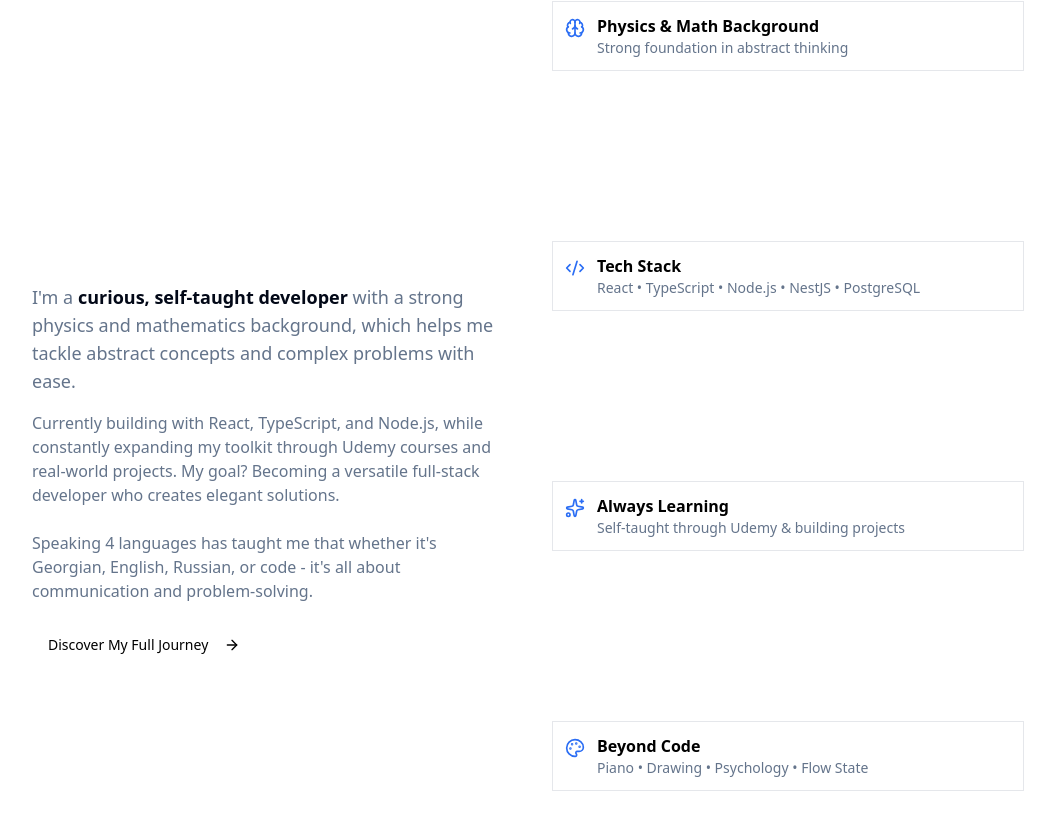
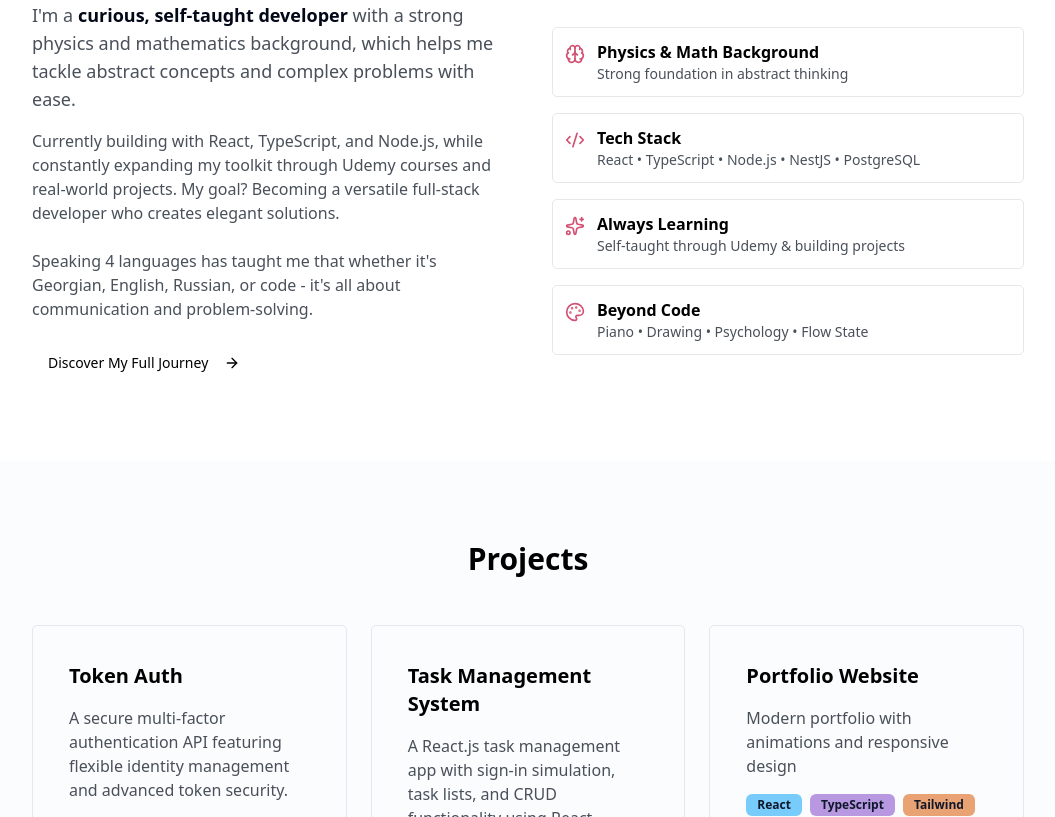
Before and after one commit to ananiko0/ananikodev-frontend, a React (Vite) app: page / in a window 1280 px wide. Shown: the part 883-1700 px from the top of the page, without its empty margins (112-1167 px from the left). Built offline with nearby package versions, Linux system fonts and the light colour scheme.

Commit message:
add color variables

```diff
--- a/src/components/sections/Contact.tsx
+++ b/src/components/sections/Contact.tsx
@@ -32,7 +32,7 @@ const Contact = () => {
                 }
                 className="group"
               >
-                <Card className="p-6 hover:shadow-lg transition-all  hover:-translate-y-1 duration-500 ease-in-out">
+                <Card className="p-6 hover:shadow-lg transition-all  hover:-translate-y-1 duration-500 ease-in-out rounded-[4px]">
                   <div className="flex items-center gap-4">
                     <div className="p-3 bg-primary/10 text-primary group-hover:bg-primary group-hover:text-primary-foreground transition-colors duration-500 ease-in-out">
                       <Icon className="h-5 w-5" />
--- a/src/components/sections/WorkExperience.tsx
+++ b/src/components/sections/WorkExperience.tsx
@@ -1,5 +1,7 @@
+import techClassNames from "@/data/techList";
 import { Badge } from "../ui/badge";
 import GridItem from "../ui/grid-item";
+import { cn } from "@/lib/utils";
 
 function WorkExperience() {
   return (
@@ -54,7 +56,14 @@ function WorkExperience() {
                 "Backend API",
                 "Horizon UI",
               ].map((tech) => (
-                <Badge key={tech} variant="secondary">
+                <Badge
+                  key={tech}
+                  variant="secondary"
+                  className={cn(
+                    "text-xs transition-opacity duration-500 ease-in-out",
+                    techClassNames[tech] || "bg-muted"
+                  )}
+                >
                   {tech}
                 </Badge>
               ))}
--- a/src/components/ui/custom/ProjectTech.tsx
+++ b/src/components/ui/custom/ProjectTech.tsx
@@ -1,4 +1,6 @@
+import { cn } from "@/lib/utils";
 import { Badge } from "../badge";
+import techClassNames from "@/data/techList";
 
 interface ProjectTechProps {
   tech: string[];
@@ -8,7 +10,14 @@ function ProjectTech({ tech }: ProjectTechProps) {
   return (
     <div className="flex flex-wrap gap-2 mb-4">
       {tech.map((item) => (
-        <Badge key={item} variant="secondary" className="text-xs">
+        <Badge
+          key={item}
+          variant="secondary"
+          className={cn(
+            "text-xs transition-opacity duration-500 ease-in-out",
+            techClassNames[item] || "bg-muted"
+          )}
+        >
           {item}
         </Badge>
       ))}
--- a/src/components/ui/glowing-effect.tsx
+++ b/src/components/ui/glowing-effect.tsx
@@ -144,7 +144,7 @@ const GlowingEffect = memo(
                   var(--black),
                   var(--black) calc(25% / var(--repeating-conic-gradient-times))
                 )`
-                  : `radial-gradient(circle, #dd7bbb 10%, #dd7bbb00 20%),
+                  : `radial-gradient(circle, hsl(344, 59%, 57%) 10%, hsl(344, 59%, 57%) 20%),
                 radial-gradient(circle at 40% 40%, #d79f1e 5%, #d79f1e00 15%),
                 radial-gradient(circle at 60% 60%, #5a922c 10%, #5a922c00 20%),
                 radial-gradient(circle at 40% 60%, #4c7894 10%, #4c789400 20%),
--- a/src/components/ui/grid-item.tsx
+++ b/src/components/ui/grid-item.tsx
@@ -16,8 +16,8 @@ const GridItem = ({
   // Keep existing glowing effect logic here
 
   return (
-    <li className={`min-h-[14rem] list-none ${className}`}>
-      <div className="relative h-full border p-2 md:p-3">
+    <li className={`list-none ${className}`}>
+      <div className="relative h-full border p-2 md:p-3 rounded-[5px]">
         <GlowingEffect
           spread={40}
           glow={true}
--- a/src/components/ui/timeline.tsx
+++ b/src/components/ui/timeline.tsx
@@ -85,7 +85,7 @@ export const Timeline = ({
               height: heightTransform,
               opacity: opacityTransform,
             }}
-            className="absolute inset-x-0 top-0  w-[2px] bg-gradient-to-t from-purple-500 via-primary to-transparent from-[0%] via-[10%] rounded-full"
+            className="absolute inset-x-0 top-0  w-[2px] bg-gradient-to-t from-primary via-primary to-transparent from-[0%] via-[10%] rounded-full"
           />
         </div>
       </div>
--- /dev/null
+++ b/src/data/techList.ts
@@ -0,0 +1,29 @@
+const techClassNames: Record<string, string> = {
+  // Languages
+  TypeScript: "bg-tech-languages hover:bg-tech-languages-hover",
+  Javascript: "bg-tech-languages hover:bg-tech-languages-hover",
+
+  // Frameworks
+  "Node.js": "bg-tech-frameworks hover:bg-tech-frameworks-hover",
+  "Nest.js": "bg-tech-frameworks hover:bg-tech-frameworks-hover",
+  React: "bg-tech-frameworks hover:bg-tech-frameworks-hover",
+
+  // Databases
+  PostgreSQL: "bg-tech-databases hover:bg-tech-databases-hover",
+  Redis: "bg-tech-databases hover:bg-tech-databases-hover",
+  Firebase: "bg-tech-databases hover:bg-tech-databases-hover",
+
+  // Styling
+  Tailwind: "bg-tech-styling hover:bg-tech-styling-hover",
+  "Framer Motion": "bg-tech-styling hover:bg-tech-styling-hover",
+  SCSS: "bg-tech-styling hover:bg-tech-styling-hover",
+  ScadcnUI: "bg-tech-styling hover:bg-tech-styling-hover",
+  AcertenityUI: "bg-tech-styling hover:bg-tech-styling-hover",
+  "Horizon UI": "bg-tech-styling hover:bg-tech-styling-hover",
+
+  // Communication
+  WebSocket: "bg-tech-communication hover:bg-tech-communication-hover",
+  "Backend API": "bg-tech-communication hover:bg-tech-communication-hover",
+};
+
+export default techClassNames;
--- a/src/index.css
+++ b/src/index.css
@@ -17,10 +17,10 @@ body {
   --background: 0 0% 100%;
   --foreground: 222.2 84% 4.9%;
 
-  --primary: 220 90% 56%; /* Example: Blue */
+  --primary: 344 59% 57%; /* Example: Blue */
   --primary-foreground: 210 40% 98%;
 
-  --secondary: 160 60% 45%; /* Example: Green */
+  --secondary: 24 97% 60%; /* Example: Green */
   --secondary-foreground: 222.2 47.4% 11.2%;
 
   --card: 0 0% 100%;
@@ -30,7 +30,7 @@ body {
   --popover-foreground: 222.2 84% 4.9%;
 
   --muted: 210 40% 96.1%;
-  --muted-foreground: 215.4 16.3% 46.9%;
+  --muted-foreground: 215.4 10% 32%;
 
   --accent: 210 40% 96.1%;
   --accent-foreground: 222.2 47.4% 11.2%;
@@ -43,4 +43,19 @@ body {
   --ring: 222.2 84% 4.9%;
 
   --radius: 0.5rem;
+
+  --tech-languages: 266 54% 74%;
+  --tech-languages-hover: 266 54% 80%;
+
+  --tech-frameworks: 202 96% 73%;
+  --tech-frameworks-hover: 202 96% 80%;
+
+  --tech-databases: 168 41% 68%;
+  --tech-databases-hover: 168 41% 75%;
+
+  --tech-styling: 24 72% 68%;
+  --tech-styling-hover: 24 72% 75%;
+
+  --tech-communication: 55 100% 81%;
+  --tech-communication-hover: 55 100% 86%;
 }
--- a/tailwind.config.js
+++ b/tailwind.config.js
@@ -5,53 +5,75 @@ export default {
   theme: {
     extend: {
       borderRadius: {
-  			lg: 'var(--radius)',
-  			md: 'calc(var(--radius) - 2px)',
-  			sm: 'calc(var(--radius) - 4px)'
+        lg: "var(--radius)",
+        md: "calc(var(--radius) - 2px)",
+        sm: "calc(var(--radius) - 4px)",
       },
       colors: {
-  			background: 'hsl(var(--background))',
-  			foreground: 'hsl(var(--foreground))',
+        background: "hsl(var(--background))",
+        foreground: "hsl(var(--foreground))",
         card: {
-  				DEFAULT: 'hsl(var(--card))',
-  				foreground: 'hsl(var(--card-foreground))'
+          DEFAULT: "hsl(var(--card))",
+          foreground: "hsl(var(--card-foreground))",
         },
         popover: {
-  				DEFAULT: 'hsl(var(--popover))',
-  				foreground: 'hsl(var(--popover-foreground))'
+          DEFAULT: "hsl(var(--popover))",
+          foreground: "hsl(var(--popover-foreground))",
         },
         primary: {
-  				DEFAULT: 'hsl(var(--primary))',
-  				foreground: 'hsl(var(--primary-foreground))'
+          DEFAULT: "hsl(var(--primary))",
+          foreground: "hsl(var(--primary-foreground))",
         },
         secondary: {
-  				DEFAULT: 'hsl(var(--secondary))',
-  				foreground: 'hsl(var(--secondary-foreground))'
+          DEFAULT: "hsl(var(--secondary))",
+          foreground: "hsl(var(--secondary-foreground))",
         },
         muted: {
-  				DEFAULT: 'hsl(var(--muted))',
-  				foreground: 'hsl(var(--muted-foreground))'
+          DEFAULT: "hsl(var(--muted))",
+          foreground: "hsl(var(--muted-foreground))",
         },
         accent: {
-  				DEFAULT: 'hsl(var(--accent))',
-  				foreground: 'hsl(var(--accent-foreground))'
+          DEFAULT: "hsl(var(--accent))",
+          foreground: "hsl(var(--accent-foreground))",
         },
         destructive: {
-  				DEFAULT: 'hsl(var(--destructive))',
-  				foreground: 'hsl(var(--destructive-foreground))'
+          DEFAULT: "hsl(var(--destructive))",
+          foreground: "hsl(var(--destructive-foreground))",
         },
-  			border: 'hsl(var(--border))',
-  			input: 'hsl(var(--input))',
-  			ring: 'hsl(var(--ring))',
+        border: "hsl(var(--border))",
+        input: "hsl(var(--input))",
+        ring: "hsl(var(--ring))",
         chart: {
-  				'1': 'hsl(var(--chart-1))',
-  				'2': 'hsl(var(--chart-2))',
-  				'3': 'hsl(var(--chart-3))',
-  				'4': 'hsl(var(--chart-4))',
-  				'5': 'hsl(var(--chart-5))'
-  			}
-  		}
-  	}
+          1: "hsl(var(--chart-1))",
+          2: "hsl(var(--chart-2))",
+          3: "hsl(var(--chart-3))",
+          4: "hsl(var(--chart-4))",
+          5: "hsl(var(--chart-5))",
+        },
+        tech: {
+          languages: {
+            DEFAULT: "hsl(var(--tech-languages))",
+            hover: "hsl(var(--tech-languages-hover))",
+          },
+          frameworks: {
+            DEFAULT: "hsl(var(--tech-frameworks))",
+            hover: "hsl(var(--tech-frameworks-hover))",
+          },
+          databases: {
+            DEFAULT: "hsl(var(--tech-databases))",
+            hover: "hsl(var(--tech-databases-hover))",
+          },
+          styling: {
+            DEFAULT: "hsl(var(--tech-styling))",
+            hover: "hsl(var(--tech-styling-hover))",
+          },
+          communication: {
+            DEFAULT: "hsl(var(--tech-communication))",
+            hover: "hsl(var(--tech-communication-hover))",
+          },
+        },
+      },
+    },
   },
   plugins: [require("tailwindcss-animate")],
 };
```
Lines whose indentation alone changed are shown as unchanged.
